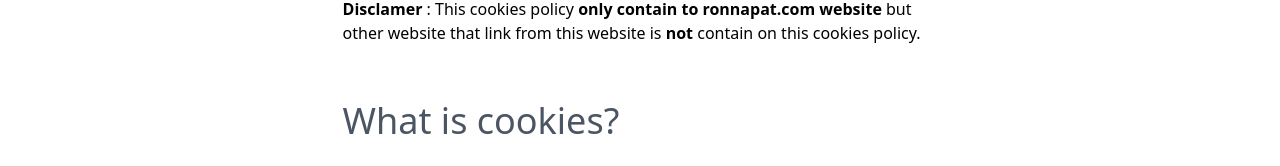
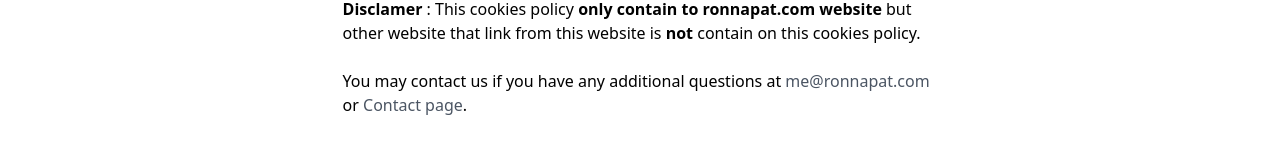
Before and after one commit to ronnapatp/ronnapat.com, a Next.js app: page /en-us/cookie in a window 1280 px wide. Shown: the part 258-424 px from the top of the page. Built offline with nearby package versions, Linux system fonts and the light colour scheme; no server answers.

Commit message:
Update cookie policy

```diff
--- a/components/cookie.js
+++ b/components/cookie.js
@@ -16,6 +16,8 @@ export default function () {
                     </b>
                     {` : `}
                     This cookies policy <b>only contain to ronnapat.com website</b> but other website that link from this website is <b>not</b> contain on this cookies policy.
+                    <br /><br />
+                    You may contact us if you have any additional questions at <a href="mailto:me@ronnapat.com">me@ronnapat.com</a> or <a href="/contact">Contact page</a>.
                 </div>
                 <div className="mt-14" id='what-is-cookies'>
                     <h2>
```
